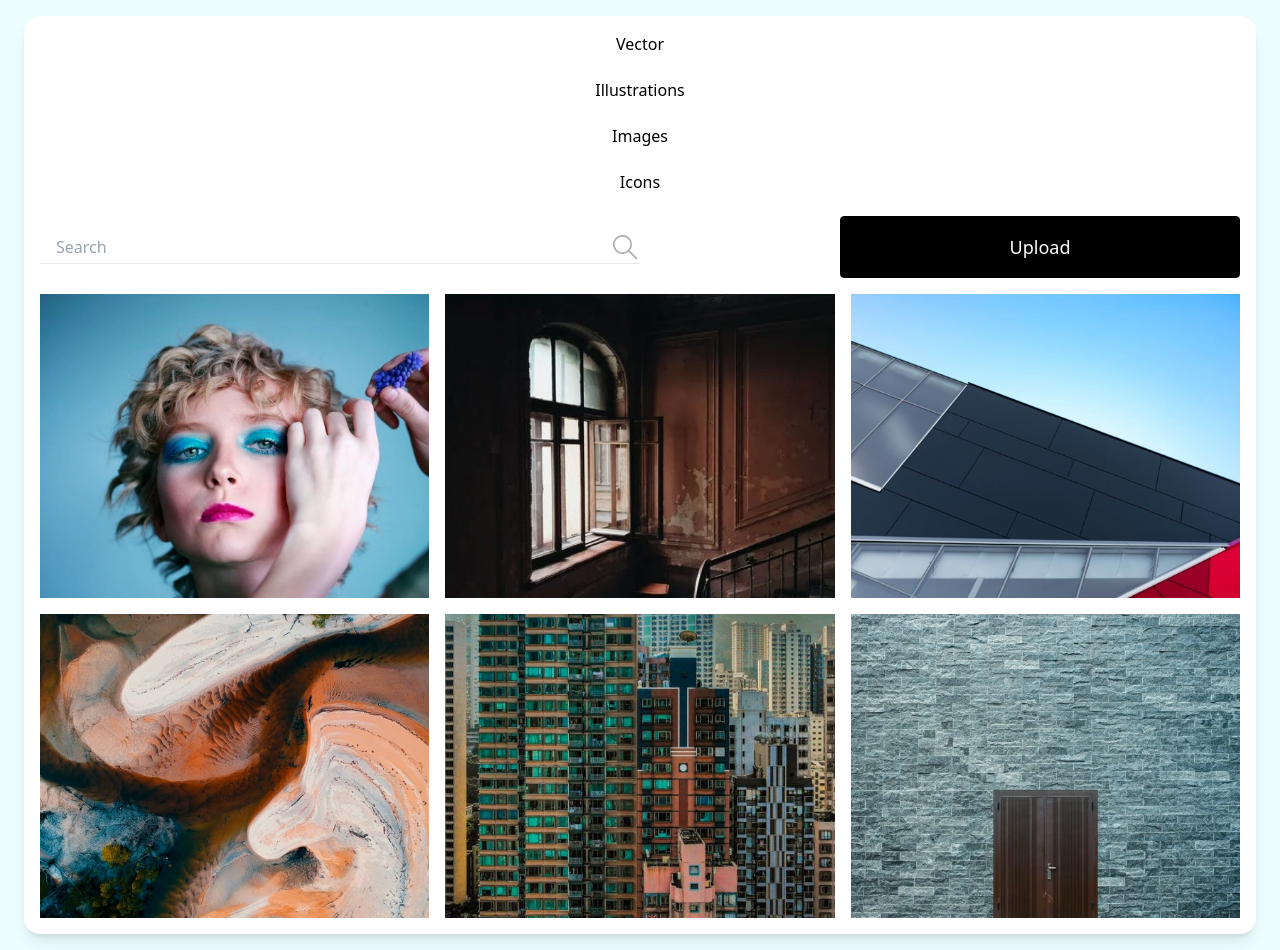
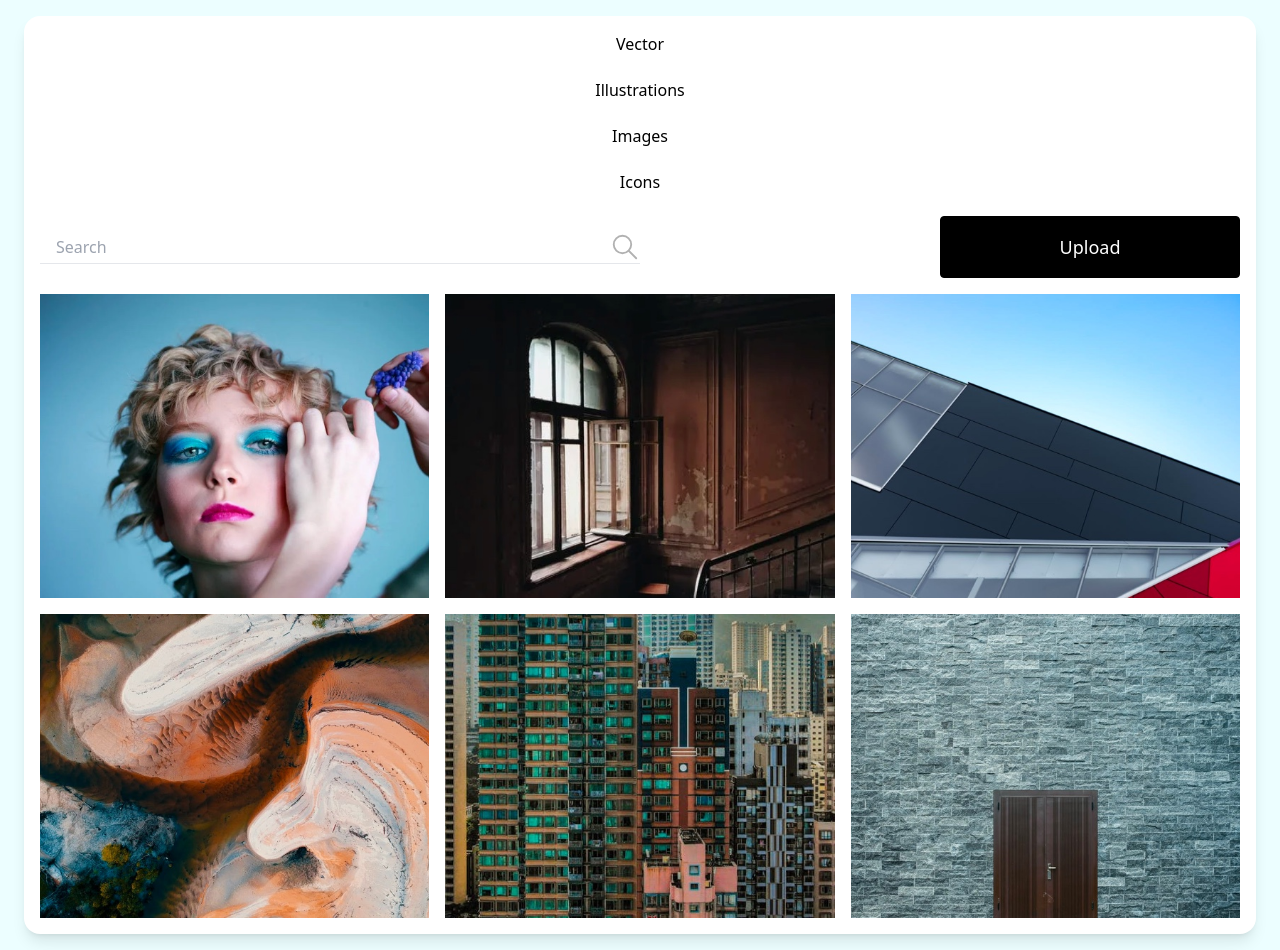
Before and after one commit to Felixdrawe/image-gallery, a website: page index.html in a window 1280 px wide. Drawn offline with Linux system fonts and the light colour scheme.

Commit message:
fixed button width

```diff
--- a/index.html
+++ b/index.html
@@ -64,7 +64,7 @@
             </svg>
           </div>
           <button
-            class="bg-black text-white text-lg py-4 px-4 rounded hover:bg-opacity-0 hover:text-black border border-black duration-200 md:w-1/3">
+            class="bg-black text-white text-lg py-4 px-4 rounded hover:bg-opacity-0 hover:text-black border border-black duration-200 md:w-1/4">
             Upload
           </button>
         </div>
```
Also changed, not shown: css/style.css.
